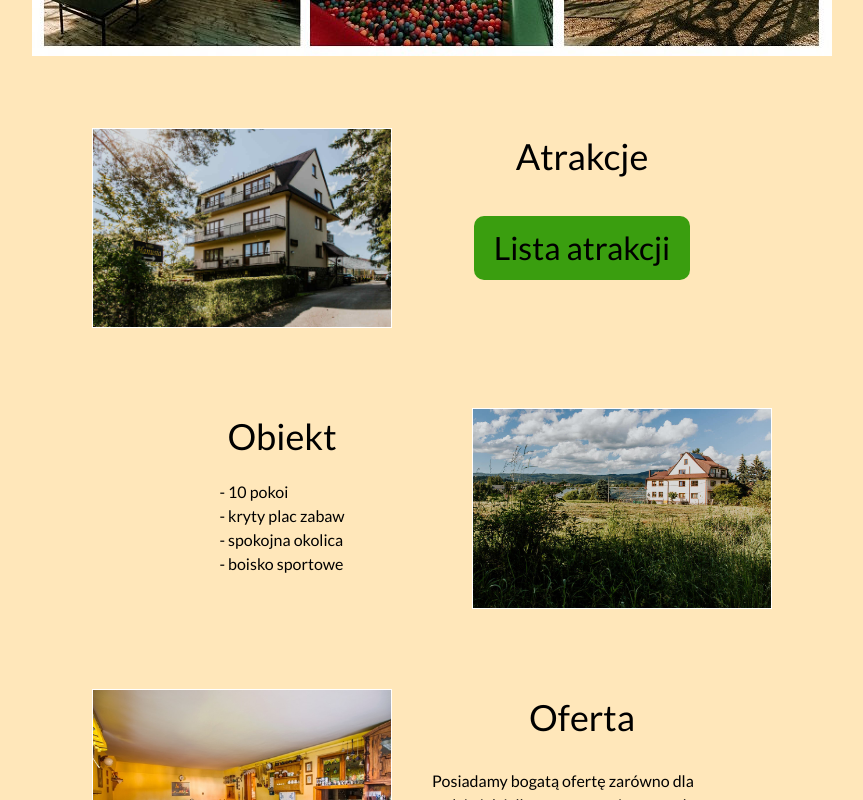
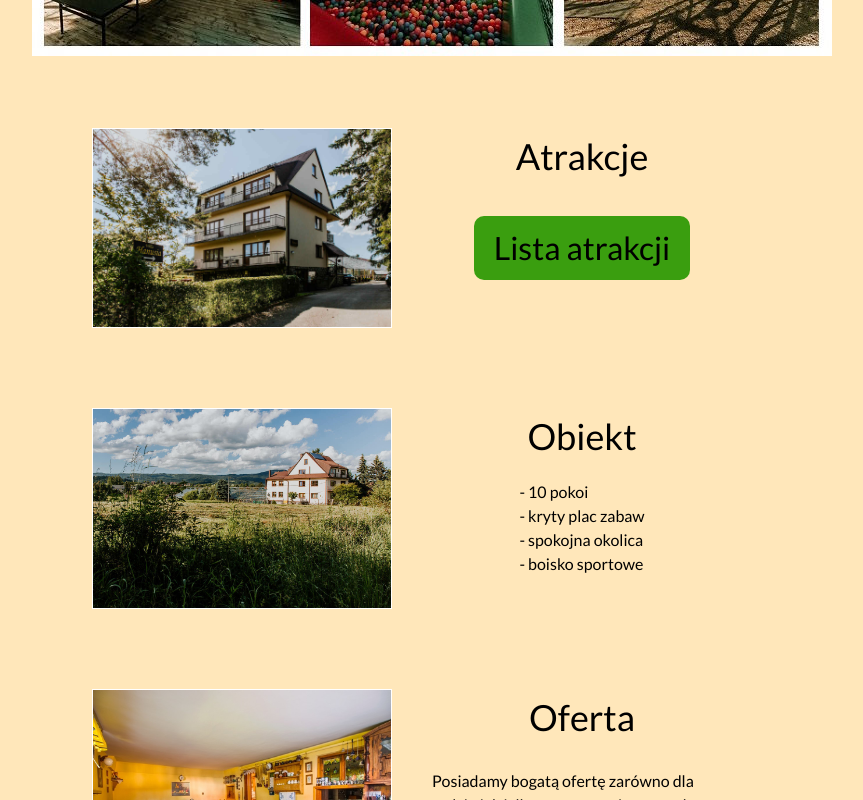
Before and after one commit to stanleyoos/willa-hanusia, a Next.js app: page / in a window 1280 px wide. Shown: the part 780-1580 px from the top of the page, without its empty margins (208-1071 px from the left). Built offline with nearby package versions, Linux system fonts and the light colour scheme.

Commit message:
Added animations to the homepage

```diff
--- /dev/null
+++ b/src/components/Animation/HOCSection.jsx
@@ -0,0 +1,25 @@
+"use client";
+import { useRef } from "react";
+import { useInView } from "framer-motion";
+import styles from "./section.module.scss";
+
+const HOCSection = ({ children, side }) => {
+  const ref = useRef(null);
+  const isInView = useInView(ref);
+  let direction = side == "left" ? "translateX(-900px)" : "translateX(900px)";
+  return (
+    <section className={styles.sectionContainer} ref={ref}>
+      <span
+        style={{
+          transform: isInView ? "none" : direction,
+          opacity: isInView ? 1 : 0,
+          transition: "all 0.9s cubic-bezier(0.17, 0.55, 0.55, 1) 0.5s",
+        }}
+      >
+        {children}
+      </span>
+    </section>
+  );
+};
+
+export default HOCSection;
--- /dev/null
+++ b/src/components/Animation/section.module.scss
@@ -0,0 +1,13 @@
+.sectionContainer {
+  box-sizing: border-box;
+  width: 100vw;
+  display: flex;
+  justify-content: center;
+  overflow: hidden;
+
+  span {
+    display: block;
+    transform: translateX(-100px);
+    opacity: 0;
+  }
+}
--- a/src/components/Homepage/Homepage.jsx
+++ b/src/components/Homepage/Homepage.jsx
@@ -2,14 +2,16 @@
 import HomepageHeader from "./HomepageHeader/HomepageHeader";
 import Image from "next/image";
 import Button from "../common/Button/Button";
+import HOCSection from "../Animation/HOCSection";
 
 const Homepage = () => {
   return (
     <>
       <HomepageHeader />
       <div
-        className={`${styles.tilesContainer} flex flex-col h-100 mt-30 mb-10 mt-10`}
+        className={`${styles.tilesContainer} flex flex-col w-100 h-100 mt-30 mb-10 mt-10`}
       >
+        <HOCSection side={"left"}>
           <div className={`${styles.tile} mx-2 mb-20 flex`}>
             <Image
               src="/atrakcje.jpeg"
@@ -23,6 +25,8 @@
               <Button href="/oferta/atrakcje" name="Lista atrakcji" />
             </div>
           </div>
+        </HOCSection>
+        <HOCSection side={"right"}>
           <div className={`${styles.tile} mx-2 mb-20 flex`}>
             <Image
               src="/obiekt.jpeg"
@@ -41,6 +45,8 @@
               </ul>
             </div>
           </div>
+        </HOCSection>
+        <HOCSection side={"left"}>
           <div className={`${styles.tile} mx-2 mb-20 flex`}>
             <Image
               src="/jadalnia.jpeg"
@@ -58,6 +64,7 @@
               <Button href="/oferta" name="Sprawdź ofertę" />
             </div>
           </div>
+        </HOCSection>
       </div>
     </>
   );
```
Lines whose indentation alone changed are shown as unchanged.
